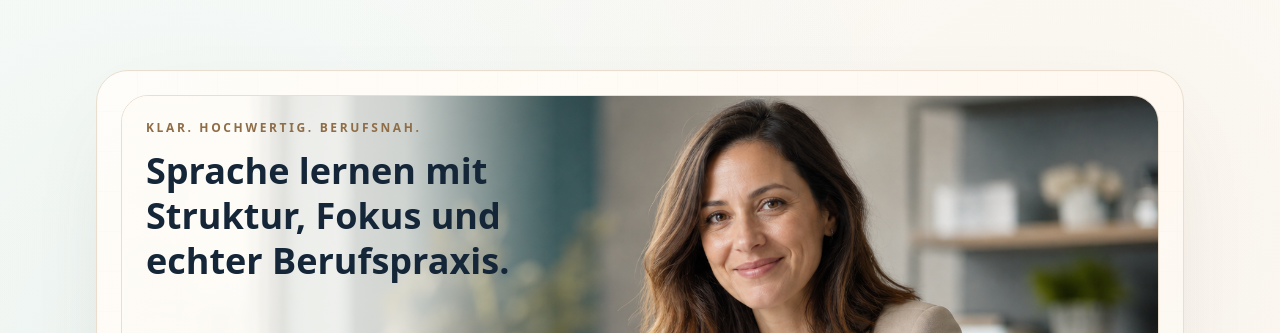
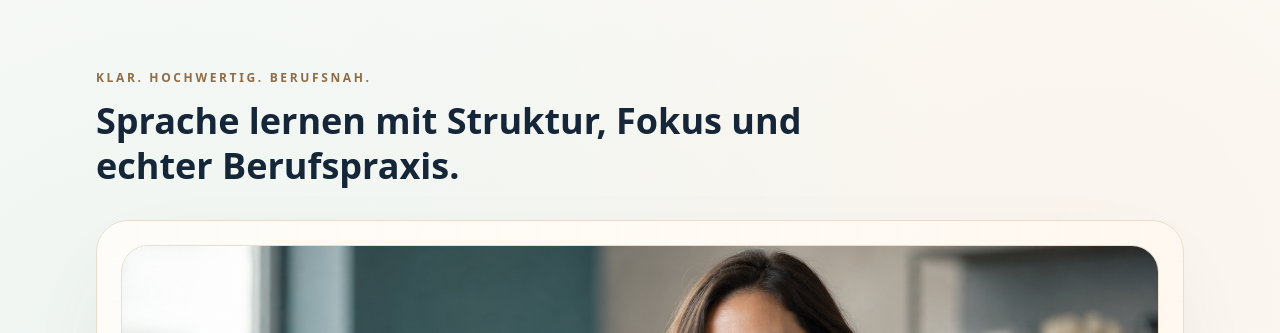
Before and after one commit to tkaracam/berufsspracheb2, a Next.js app: page / in a window 1280 px wide. Shown: the part 146-479 px from the top of the page. Built offline with nearby package versions, Linux system fonts and the light colour scheme; no server answers; the database is empty.

Commit message:
Move homepage editorial copy into header

```diff
--- a/app/(public)/page.tsx
+++ b/app/(public)/page.tsx
@@ -76,11 +76,19 @@ export default async function HomePage() {
       <section className="px-4 pb-18 pt-20 sm:pt-24 lg:pb-28 lg:pt-32">
         <Container>
           <div className="mx-auto max-w-7xl">
+            <div className="mb-8 max-w-3xl">
+              <p className="text-xs font-semibold uppercase tracking-[0.22em] text-[#8f6d47]">
+                Klar. Hochwertig. Berufsnah.
+              </p>
+              <p className="mt-3 text-2xl font-semibold leading-tight text-foreground sm:text-3xl lg:text-4xl">
+                Sprache lernen mit Struktur, Fokus und echter Berufspraxis.
+              </p>
+            </div>
+
             <div className="editorial-shell relative overflow-hidden p-5 sm:p-6">
               <div className="pointer-events-none absolute inset-0 editorial-grid opacity-25" />
               <div className="grid gap-4">
                 <div className="relative overflow-hidden rounded-[1.7rem] border border-[#eadfce] bg-white">
-                  <div className="absolute inset-y-0 left-0 w-[42%] bg-[linear-gradient(90deg,rgba(255,252,247,0.98)_0%,rgba(255,252,247,0.76)_65%,transparent_100%)]" />
                   <Image
                     src="/images/professions/office.png"
                     alt="Beruflicher Erfolg"
@@ -88,14 +96,6 @@ export default async function HomePage() {
                     height={1000}
                     className="h-[18rem] w-full object-cover sm:h-[24rem] lg:h-[32rem]"
                   />
-                  <div className="absolute left-6 top-6 max-w-sm">
-                    <p className="text-xs font-semibold uppercase tracking-[0.22em] text-[#8f6d47]">
-                      Klar. Hochwertig. Berufsnah.
-                    </p>
-                    <p className="mt-3 text-2xl font-semibold leading-tight text-foreground sm:text-3xl lg:text-4xl">
-                      Sprache lernen mit Struktur, Fokus und echter Berufspraxis.
-                    </p>
-                  </div>
                 </div>
 
                 <div className="grid gap-4 sm:grid-cols-3">
```
